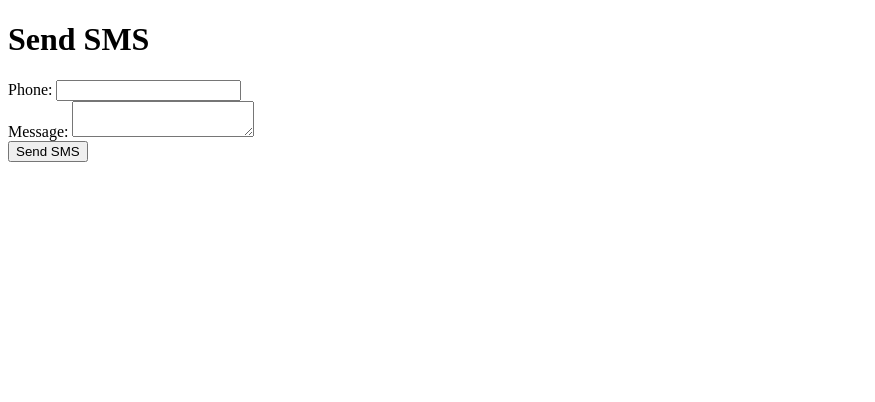
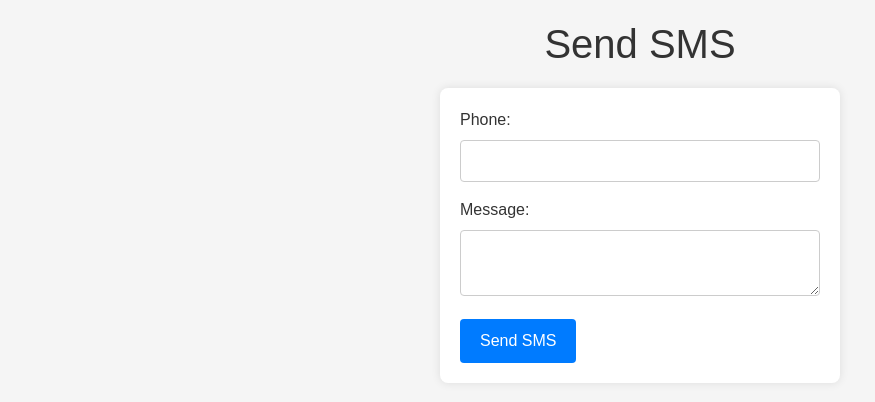
Before and after one commit to YuliaHladyshkevych/SMService, a Django app: page /home/ in a window 1280 px wide. Shown: the top 402 px of the page, without its empty margins (0-875 px from the left). Run offline with Django 5.2, Linux system fonts and the light colour scheme.

Commit message:
Added styles for home page

```diff
--- a/sms_service/settings.py
+++ b/sms_service/settings.py
@@ -116,6 +116,9 @@ USE_TZ = True
 # https://docs.djangoproject.com/en/5.0/howto/static-files/
 
 STATIC_URL = "static/"
+STATICFILES_DIRS = [
+    BASE_DIR / "static",
+]
 
 # Default primary key field type
 # https://docs.djangoproject.com/en/5.0/ref/settings/#default-auto-field
--- /dev/null
+++ b/static/css/styles.css
@@ -0,0 +1,50 @@
+body {
+  font-family: 'Arial', sans-serif;
+  background-color: #f5f5f5;
+  margin: 0;
+  padding: 0;
+}
+
+h1 {
+  color: #333;
+  text-align: center;
+  margin-top: 20px;
+}
+
+form {
+  max-width: 400px;
+  margin: 20px auto;
+  padding: 20px;
+  background-color: #fff;
+  box-shadow: 0 0 10px rgba(0, 0, 0, 0.1);
+  border-radius: 8px;
+}
+
+label {
+  display: block;
+  margin-bottom: 8px;
+  color: #333;
+}
+
+input,
+textarea {
+  width: 100%;
+  padding: 8px;
+  margin-bottom: 16px;
+  box-sizing: border-box;
+  border: 1px solid #ccc;
+  border-radius: 4px;
+}
+
+button {
+  background-color: #007bff;
+  color: #fff;
+  padding: 10px 20px;
+  border: none;
+  border-radius: 4px;
+  cursor: pointer;
+}
+
+button:hover {
+  background-color: #0056b3;
+}
--- a/templates/home.html
+++ b/templates/home.html
@@ -1,9 +1,16 @@
 <!DOCTYPE html>
+{% load static %}
 <html lang="en">
 <head>
   <meta charset="UTF-8">
   <meta http-equiv="X-UA-Compatible" content="IE=edge">
   <meta name="viewport" content="width=device-width, initial-scale=1.0">
+  <link
+      href="https://cdn.jsdelivr.net/npm/bootstrap@5.3.2/dist/css/bootstrap.min.css"
+      rel="stylesheet"
+      integrity="sha384-T3c6CoIi6uLrA9TneNEoa7RxnatzjcDSCmG1MXxSR1GAsXEV/Dwwykc2MPK8M2HN"
+      crossorigin="anonymous">
+  <link rel="stylesheet" href="{% static 'css/styles.css' %}">
   <title>Home</title>
 </head>
 <body>
```
